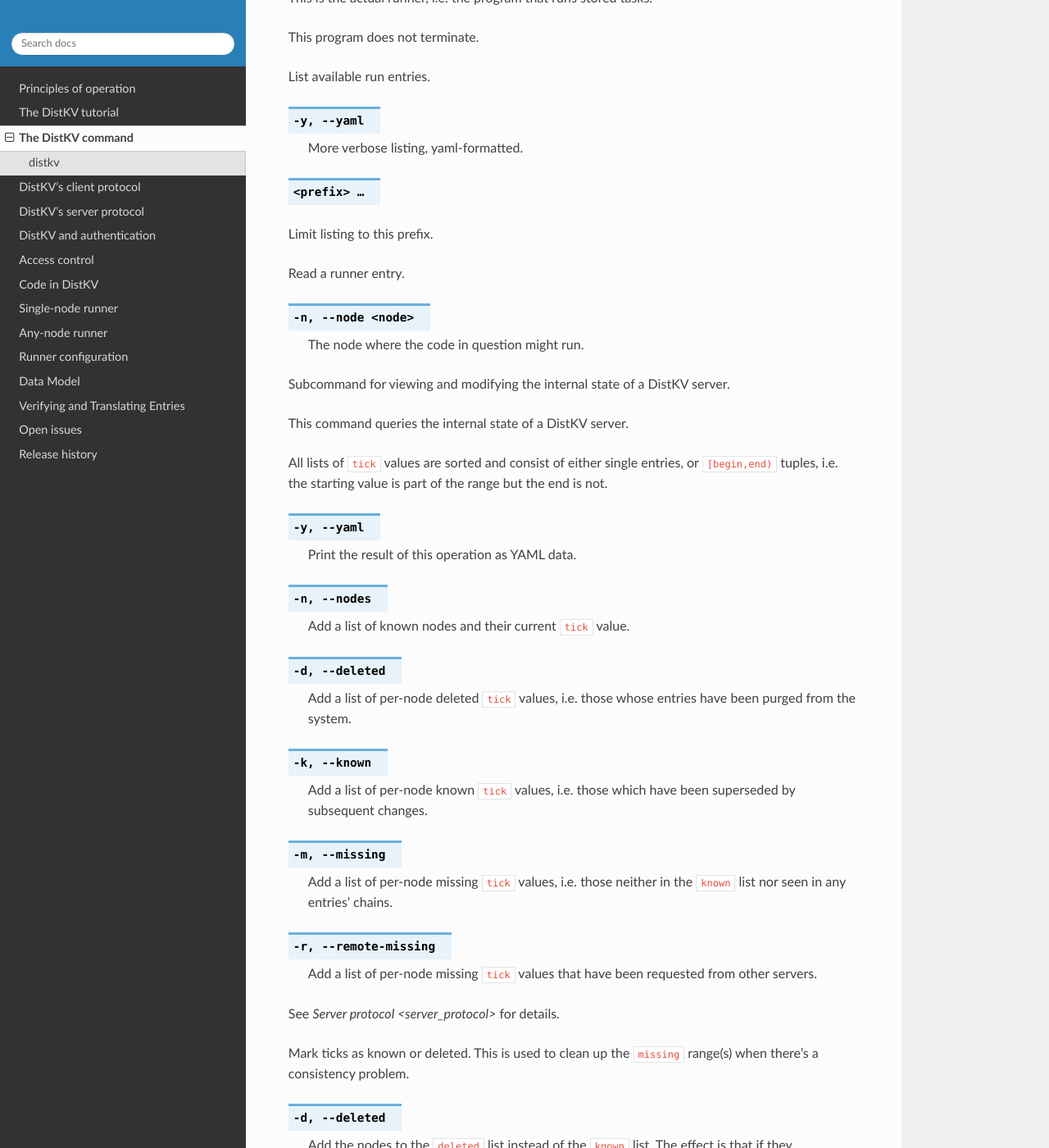
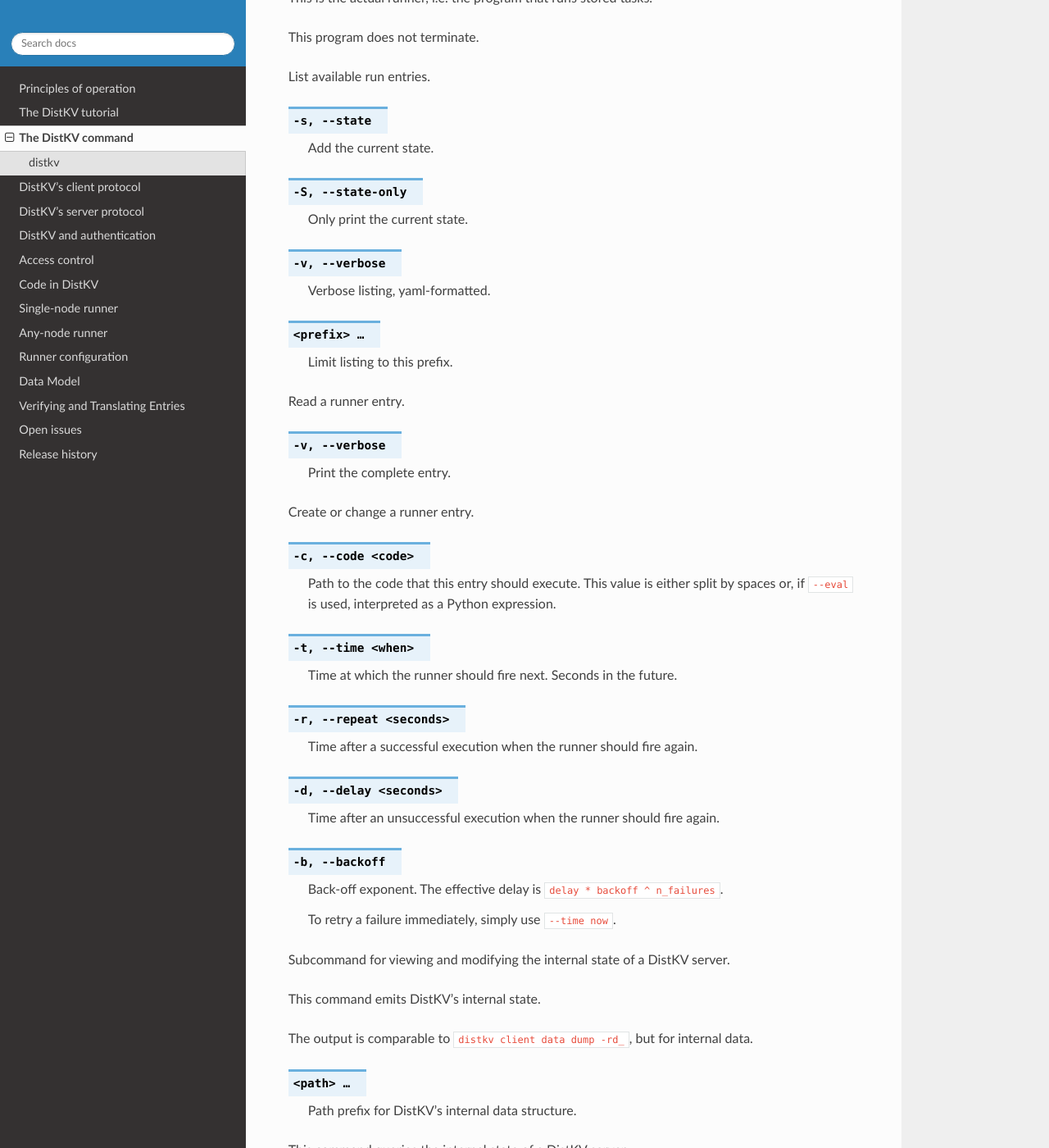
Before and after one commit to M-o-a-T/moat-kv, a Sphinx documentation site: the page built from docs/source/command_line.rst, in a window 1280 px wide and 1400 px high, scrolled down 18347 px. Shown: the whole window at 82% size. Built offline with Sphinx 7.4.7 and the Read the Docs theme 2.0.0, drawn with Linux system fonts in a browser that asks for light colours; some of the changed text lies outside the part shown.

Commit message:
doc update

```diff
--- a/docs/source/command_line.rst
+++ b/docs/source/command_line.rst
@@ -861,11 +861,11 @@
 
 .. option:: -v, --verbose
 
-   Include metadata
+   Include metadata.
 
 .. option:: -s, --script <filename>
 
-   Save the code to <filename> instead of including it in the output
+   Save the code to <filename> instead of including it in the output.
 
 .. option:: <path> …
 
@@ -1013,27 +1013,76 @@
 
 List available run entries.
 
-.. option:: -y, --yaml
+.. option:: -s, --state
 
-   More verbose listing, yaml-formatted.
+   Add the current state.
+
+.. option:: -S, --state-only
+
+   Only print the current state.
+
+.. option:: -v, --verbose
+
+   Verbose listing, yaml-formatted.
 
 .. option:: <prefix> …
 
-Limit listing to this prefix.
+   Limit listing to this prefix.
 
 
 .. program:: distkv client run get
 
 Read a runner entry.
 
-.. option:: -n, --node <node>
+.. option:: -v, --verbose
 
-   The node where the code in question might run.
+   Print the complete entry.
+
+
+.. program:: distkv client run set
+
+Create or change a runner entry.
+
+.. option:: -c, --code <code>
+
+   Path to the code that this entry should execute. This value is either
+   split by spaces or, if ``--eval`` is used, interpreted as a Python
+   expression.
+
+.. option:: -t, --time <when>
+
+   Time at which the runner should fire next. Seconds in the future.
+
+.. option:: -r, --repeat <seconds>
+
+   Time after a successful execution when the runner should fire again.
+
+.. option:: -d, --delay <seconds>
+
+   Time after an unsuccessful execution when the runner should fire again.
+
+.. option:: -b, --backoff
+
+   Back-off exponent. The effective delay is ``delay * backoff ^ n_failures``.
+
+   To retry a failure immediately, simply use ``--time now``.
 
 
 .. program:: distkv client internal
 
 Subcommand for viewing and modifying the internal state of a DistKV server.
+
+
+.. program:: distkv client internal dump
+
+This command emits DistKV's internal state.
+
+The output is comparable to ``distkv client data dump -rd_``, but for internal
+data.
+
+.. option:: <path> …
+
+   Path prefix for DistKV's internal data structure.
 
 
 .. program:: distkv client internal state
@@ -1104,18 +1153,22 @@
 
 .. program:: distkv client internal deleter
 
-Manage the list of nodes that are used to manage cleaning deleted entries
-from the DistKV tree.
+Manage the list of nodes that collectively manage cleaning deleted entries from
+the DistKV tree.
+
+All of these nodes must be online for clean-up to work.
 
 .. option:: -d, --delete
 
-   Remove the mentioned nodes. Default is to add them
+   Remove the mentioned nodes. Default is to add them.
 
 .. option:: <node> …
 
    Nodes to add or delete. If none are given, list the current state, or (with
-   ``--delete``) clear the list, disabling node deletion. (If you want to shut
-   that down temporarily, you can also add a nonexistent node to the list.)
+   ``--delete``) clear the list, disabling node deletion.
+
+   If you want to shut deletion down temporarily, you can also add a
+   nonexistent node to the list.
 
 
 .. program:: distkv pdb
```
Also changed, not shown: 2 other files.
